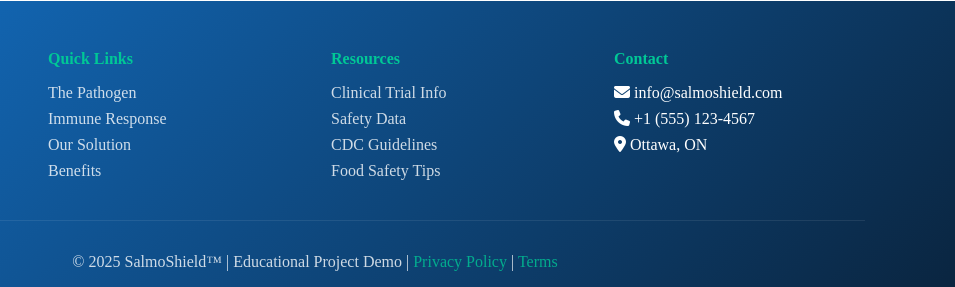
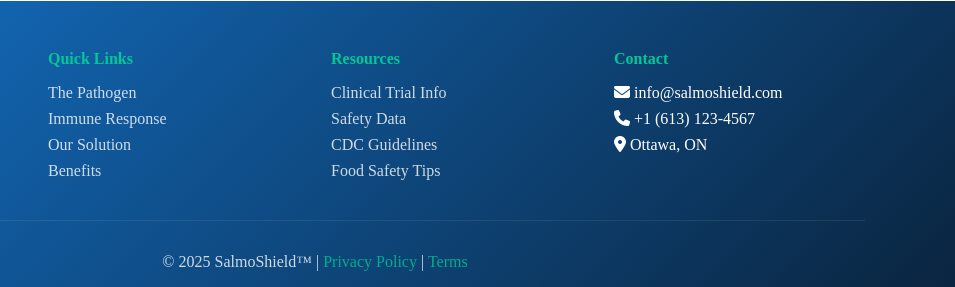
Before and after one commit to leginator123/scbacteriaweb, a plain HTML site: page index.html in a window 1280 px wide. Shown: the part 9388-9675 px from the top of the page, 325-1280 px from the left. Drawn offline with Linux system fonts and the light colour scheme.

Commit message:
Update index.html

```diff
--- a/index.html
+++ b/index.html
@@ -682,13 +682,13 @@
           <h4>Contact</h4>
           <ul>
             <li><i class="fa-solid fa-envelope"></i> info@salmoshield.com</li>
-            <li><i class="fa-solid fa-phone"></i> +1 (555) 123-4567</li>
+            <li><i class="fa-solid fa-phone"></i> +1 (613) 123-4567</li>
             <li><i class="fa-solid fa-location-dot"></i> Ottawa, ON</li>
           </ul>
         </div>
       </div>
       <div class="footer-bottom">
-        <p>&copy; 2025 SalmoShield™ | Educational Project Demo | <a href="#">Privacy Policy</a> | <a href="#">Terms</a>
+        <p>&copy; 2025 SalmoShield™ | <a href="#">Privacy Policy</a> | <a href="#">Terms</a>
         </p>
       </div>
     </div>
```
